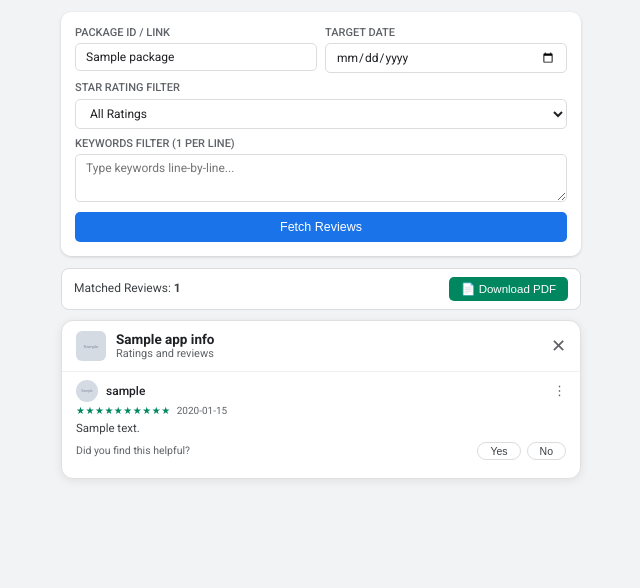
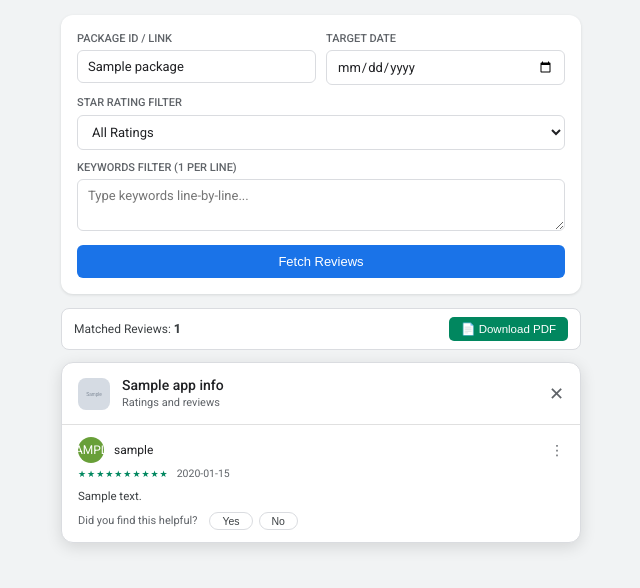
Before and after one commit to review-nest/review-fetcher, a Flask app: template templates/index.html in a window 1280 px wide. Shown: the top 588 px of the page, without its empty margins (319-959 px from the left). Run offline with Flask 3, Linux system fonts and the light colour scheme; the template is opened without the code that fills it: most values are stand-ins (such as "Sample title", 1, 10 or a date in 2020); grey boxes marked "Sample" are stand-in pictures; some libraries are stand-ins or nearby versions.

Commit message:
Update index.html

```diff
--- a/templates/index.html
+++ b/templates/index.html
@@ -8,9 +8,9 @@
     <!-- Google Fonts -->
     <link rel="preconnect" href="https://fonts.googleapis.com">
     <link rel="preconnect" href="https://fonts.gstatic.com" crossorigin>
-    <link href="https://fonts.googleapis.com/css2?family=Roboto:wght@400;500;700&display=swap" rel="stylesheet">
+    <link href="https://fonts.googleapis.com/css2?family=Roboto:wght@300;400;500&display=swap" rel="stylesheet">
 
-    <!-- PDF Export Library Only -->
+    <!-- PDF Export Library -->
     <script src="https://cdnjs.cloudflare.com/ajax/libs/html2pdf.js/0.10.1/html2pdf.bundle.min.js"></script>
 
     <style>
@@ -23,29 +23,29 @@
         body {
             background-color: #f1f3f4;
             font-family: 'Roboto', sans-serif;
-            padding: 12px 8px;
+            padding: 15px 10px;
             color: #202124;
-            line-height: 1.3;
+            line-height: 1.4;
         }
 
         .main-wrapper {
-            max-width: 520px; /* Mobile First Compact Width */
+            max-width: 520px;
             margin: auto;
         }
 
-        /* COMPACT FORM CARD */
+        /* UPAR WALA FORM SECTION (ORIGINAL & CLEAN) */
         .card {
             background: #ffffff;
-            padding: 14px;
-            border-radius: 10px;
-            box-shadow: 0 1px 3px rgba(60,64,67,0.2);
-            margin-bottom: 12px;
+            padding: 16px;
+            border-radius: 12px;
+            box-shadow: 0 1px 3px rgba(60,64,67,0.15);
+            margin-bottom: 14px;
         }
 
         .form-grid {
             display: grid;
             grid-template-columns: 1fr 1fr;
-            gap: 8px;
+            gap: 10px;
         }
 
         .form-group {
@@ -61,17 +61,17 @@
             font-size: 11px;
             font-weight: 500;
             color: #5f6368;
-            margin-bottom: 3px;
+            margin-bottom: 4px;
             text-transform: uppercase;
         }
 
         input, select, textarea {
             width: 100%;
-            padding: 6px 10px;
+            padding: 8px 10px;
             border: 1px solid #dadce0;
-            border-radius: 5px;
+            border-radius: 6px;
             font-family: inherit;
-            font-size: 12px;
+            font-size: 13px;
             color: #202124;
             background-color: #ffffff;
         }
@@ -82,21 +82,21 @@
         }
 
         textarea {
-            height: 48px;
+            height: 52px;
             resize: vertical;
         }
 
         .fetch-btn {
             grid-column: span 2;
-            padding: 8px 12px;
+            padding: 9px 14px;
             background: #1a73e8;
             border: none;
-            border-radius: 5px;
+            border-radius: 6px;
             color: white;
-            font-size: 12.5px;
+            font-size: 13px;
             font-weight: 500;
             cursor: pointer;
-            margin-top: 2px;
+            margin-top: 4px;
         }
 
         /* LOADING OVERLAY */
@@ -131,7 +131,7 @@
             color: #3c4043;
         }
 
-        /* TOOLBAR - ONLY PDF */
+        /* TOOLBAR - PDF ONLY */
         .action-toolbar {
             display: flex;
             justify-content: space-between;
@@ -140,7 +140,7 @@
             padding: 8px 12px;
             border-radius: 8px;
             border: 1px solid #dadce0;
-            margin-bottom: 10px;
+            margin-bottom: 12px;
         }
 
         .toolbar-title {
@@ -159,12 +159,14 @@
             cursor: pointer;
         }
 
-        /* EXACT MOBILE PLAY STORE MODAL DESIGN */
+        /* ========================================================
+           NICHE WALA PART: SCREENSHOT MATCHING PLAY STORE MODAL
+           ======================================================== */
         .play-modal-card {
             background: #ffffff;
             border-radius: 12px;
-            border: 1px solid #e0e0e0;
-            box-shadow: 0 2px 10px rgba(0,0,0,0.08);
+            border: 1px solid #dadce0;
+            box-shadow: 0 4px 16px rgba(0,0,0,0.12);
             overflow: hidden;
         }
 
@@ -172,26 +174,26 @@
             display: flex;
             align-items: center;
             justify-content: space-between;
-            padding: 10px 14px;
-            border-bottom: 1px solid #f0f0f0;
+            padding: 14px 16px;
+            border-bottom: 1px solid #e0e0e0;
         }
 
         .modal-header-left {
             display: flex;
             align-items: center;
-            gap: 10px;
+            gap: 12px;
         }
 
         .app-app-icon {
-            width: 30px;
-            height: 30px;
-            border-radius: 6px;
+            width: 32px;
+            height: 32px;
+            border-radius: 8px;
             object-fit: cover;
         }
 
         .modal-app-title {
-            font-size: 13.5px;
-            font-weight: 700;
+            font-size: 14px;
+            font-weight: 500; /* Regular / Medium Not Heavy */
             color: #202124;
             line-height: 1.2;
         }
@@ -199,6 +201,7 @@
         .modal-app-sub {
             font-size: 11px;
             color: #5f6368;
+            margin-top: 1px;
         }
 
         .modal-close-icon {
@@ -208,12 +211,11 @@
         }
 
         .reviews-list {
-            padding: 0 14px 10px 14px;
+            padding: 0 16px;
         }
 
-        /* ULTRA COMPACT SINGLE REVIEW ITEM (FITS 10+ REVIEWS ON MOBILE SCREEN) */
         .ps-review-item {
-            padding: 8px 0;
+            padding: 12px 0;
             border-bottom: 1px solid #f1f3f4;
         }
 
@@ -221,6 +223,7 @@
             border-bottom: none;
         }
 
+        /* USER HEADER */
         .ps-user-header {
             display: flex;
             align-items: center;
@@ -230,76 +233,73 @@
         .ps-user-info {
             display: flex;
             align-items: center;
-            gap: 8px;
+            gap: 10px;
         }
 
+        /* PLAY STORE STYLE CIRCLE INITIALS AVATAR */
         .avatar-circle {
-            width: 22px;
-            height: 22px;
+            width: 26px;
+            height: 26px;
             border-radius: 50%;
-            background-color: #3b78e7;
             color: #ffffff;
-            font-size: 11px;
-            font-weight: 500;
+            font-size: 12px;
+            font-weight: 400;
             display: flex;
             align-items: center;
             justify-content: center;
             text-transform: uppercase;
         }
 
-        .avatar-img {
-            width: 22px;
-            height: 22px;
-            border-radius: 50%;
-            object-fit: cover;
-        }
-
         .ps-username {
             font-size: 12px;
-            font-weight: 500;
+            font-weight: 400; /* Clean & Normal Font */
             color: #202124;
         }
 
         .ps-three-dots {
             color: #5f6368;
-            font-size: 13px;
+            font-size: 14px;
         }
 
+        /* RATING & DATE INLINE */
         .ps-rating-row {
             display: flex;
             align-items: center;
-            gap: 6px;
-            margin-top: 2px;
+            gap: 8px;
+            margin-top: 4px;
         }
 
         .ps-stars {
-            color: #01875f; /* Official Play Store Green */
-            font-size: 10px;
-            letter-spacing: 0.5px;
+            color: #01875f; /* Play Store Green */
+            font-size: 9px;
+            letter-spacing: 1px;
         }
 
         .ps-date {
-            font-size: 10px;
+            font-size: 10.5px;
             color: #5f6368;
         }
 
+        /* COMMENT TEXT */
         .ps-comment {
             font-size: 11.5px;
             color: #3c4043;
-            margin: 4px 0 5px 0;
-            line-height: 1.35;
+            margin: 6px 0 8px 0;
+            line-height: 1.4;
+            font-weight: 400;
             word-break: break-word;
         }
 
+        /* HELPFUL ROW */
         .ps-helpful-row {
             display: flex;
             align-items: center;
-            justify-content: space-between;
+            gap: 12px;
             margin-top: 4px;
         }
 
         .ps-helpful-text {
-            font-size: 10.5px;
+            font-size: 11px;
             color: #5f6368;
         }
 
@@ -330,7 +330,7 @@
 
     <div class="main-wrapper">
 
-        <!-- COMPACT API FORM -->
+        <!-- COMPACT API FORM (UNCHANGED) -->
         <div class="card">
             <form method="POST" id="review-form">
                 <div class="form-grid">
@@ -383,7 +383,7 @@
 
         {% if reviews is not none and reviews|length > 0 %}
 
-            <!-- EXPORT TOOLBAR (PDF ONLY) -->
+            <!-- EXPORT TOOLBAR -->
             <div class="action-toolbar">
                 <div class="toolbar-title">Matched Reviews: <strong>{{ reviews|length }}</strong></div>
                 <button class="download-btn" onclick="exportToPDF()">
@@ -391,10 +391,10 @@
                 </button>
             </div>
 
-            <!-- EXACT MOBILE PLAY STORE MODAL LOOK -->
+            <!-- EXACT SCREENSHOT MATCHING PLAY STORE DIALOG -->
             <div class="play-modal-card" id="export-target">
 
-                <!-- MODAL HEADER -->
+                <!-- HEADER -->
                 <div class="modal-header">
                     <div class="modal-header-left">
                         {% if app_info and app_info.icon %}
@@ -410,20 +410,15 @@
 
                 <!-- REVIEWS LIST -->
                 <div class="reviews-list">
+                    {% set colors = ['#689f38', '#2e7d32', '#1565c0', '#ad1457', '#6a1b9a', '#ef6c00'] %}
                     {% for r in reviews %}
                         <div class="ps-review-item">
                             <div class="ps-user-header">
                                 <div class="ps-user-info">
-                                    {% if r.userImage %}
-                                        <img src="{{ r.userImage }}" class="avatar-img" alt="User" onerror="this.style.display='none'; this.nextElementSibling.style.display='flex';">
-                                        <div class="avatar-circle" style="display:none; background-color: #0F9D58;">
-                                            {{ r.userName[0] if r.userName else 'A' }}
-                                        </div>
-                                    {% else %}
-                                        <div class="avatar-circle" style="background-color: #3b78e7;">
-                                            {{ r.userName[0] if r.userName else 'A' }}
-                                        </div>
-                                    {% endif %}
+                                    <!-- Dynamic Avatar Initial Circle -->
+                                    <div class="avatar-circle" style="background-color: {{ colors[loop.index0 % 6] }};">
+                                        {{ r.userName[0] if r.userName else 'A' }}
+                                    </div>
                                     <div class="ps-username">{{ r.userName if r.userName else 'A Google User' }}</div>
                                 </div>
                                 <div class="ps-three-dots">⋮</div>
@@ -460,12 +455,10 @@
     </div>
 
     <script>
-        // SHOW LOADING OVERLAY ON FORM SUBMIT
         document.getElementById('review-form').addEventListener('submit', function() {
             document.getElementById('loading-overlay').style.display = 'flex';
         });
 
-        // PDF EXPORT FUNCTION
         function exportToPDF() {
             const element = document.getElementById('export-target');
             if(!element) return;
```
